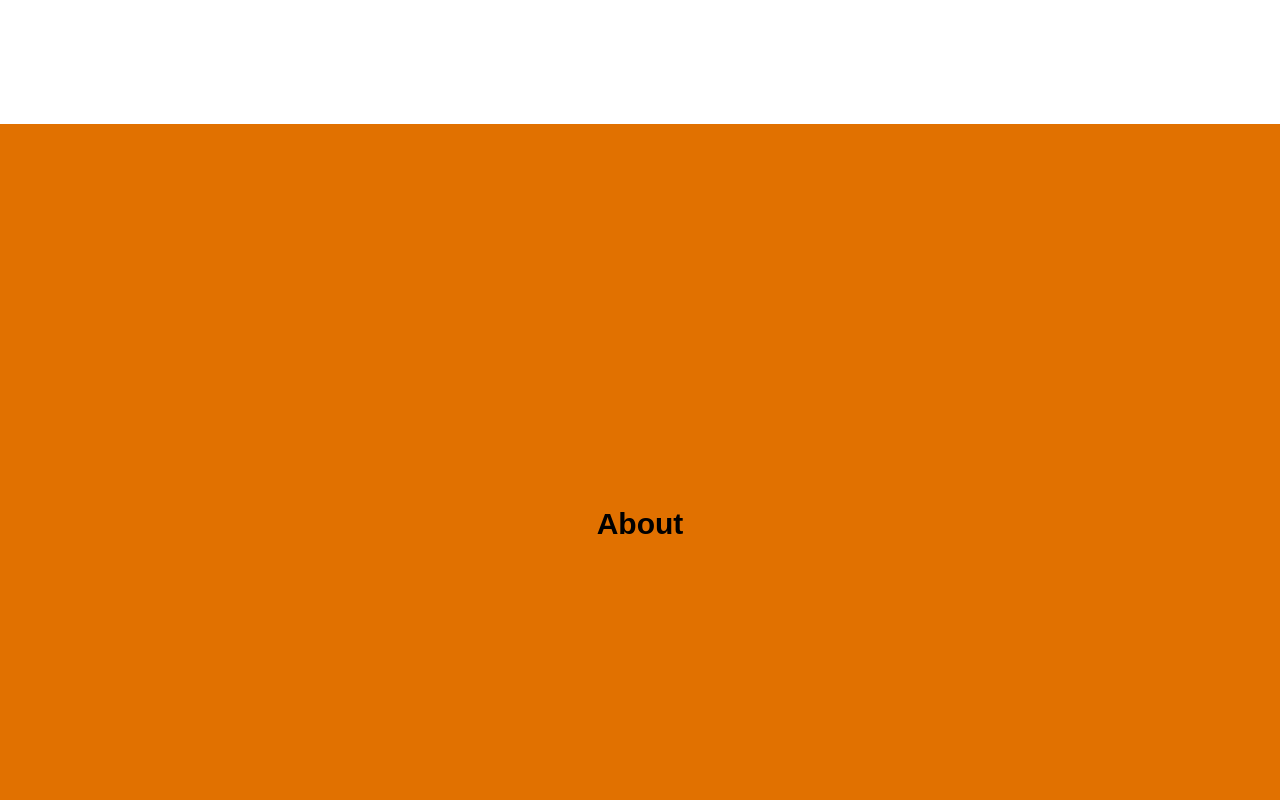
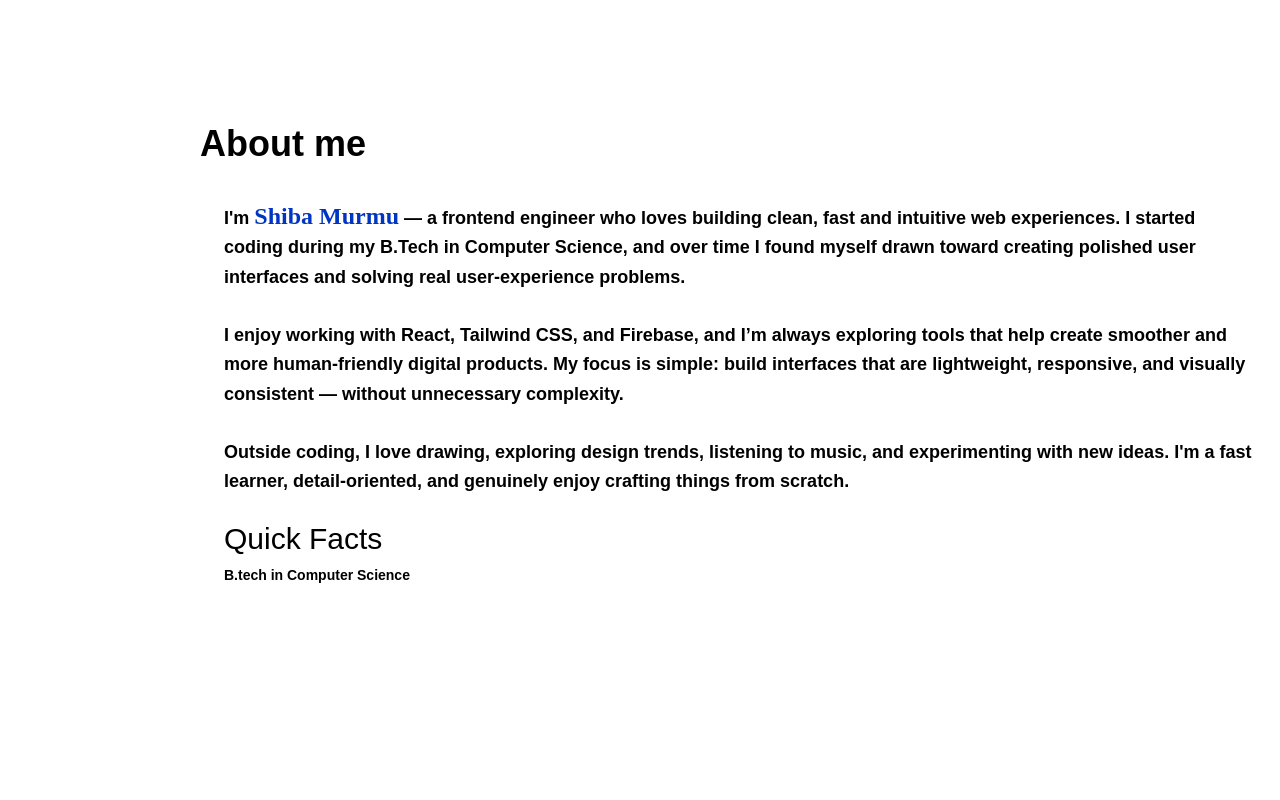
Before and after one commit to shiba-murmu/project-public-portfolio-website, a React (Vite) app: page / in a window 1280 px wide. Shown: the part 740-1540 px from the top of the page. Built offline with nearby package versions, Linux system fonts and the light colour scheme; a web font is replaced by a local one.

Commit message:
about me section desiged upto quick facts.

```diff
--- /dev/null
+++ b/src/components/Heading_text/Heading_text.jsx
@@ -0,0 +1,15 @@
+import React from 'react'
+
+function Heading_text({ text }) {
+    return (
+        <>
+            <div className=''>
+                <span className='text-3xl md:text-4xl font-extrabold'>
+                    {text}
+                </span>
+            </div>
+        </>
+    )
+}
+
+export default Heading_text;
--- a/src/index.css
+++ b/src/index.css
@@ -13,6 +13,7 @@ body {
   overflow-y: scroll; /* Enable vertical scrolling */
   /* background-image: url('/background3.jpg'); */
 }
+
 .heading-text {
   font-family: "Momo Signature", cursive;
   font-weight: 800;
@@ -51,7 +52,7 @@ body {
 
 :root {
   /* ***************************** */
-  --bluish: #155dfc;
+  --bluish: #0034c2;
   /* this variable is used for the bluish color gradient like buttons background color */
   --bluish-text: white;
   /******************************** */
--- a/src/pages/about/About.jsx
+++ b/src/pages/about/About.jsx
@@ -1,13 +1,49 @@
 import React from 'react'
+import Heading_text from '../../components/Heading_text/Heading_text'
+function About() {
+    return (
+        <>
+            <div id='About' className='min-h-screen md:pl-50 flex flex-col justify-center md:justify-start items-center md:items-start text-3xl font-bold'>
+                <div className=''>
+                    <Heading_text text='About me' />
+                </div>
+                <div>
+                    <section id="about" className="p-6 rounded-2xl" style={{ background: '' }}>
+                        <div className="mt-3 md:flex md:flex-col md:gap-6">
+                            <p
+                                className="text-sm md:text-lg                                                                              md:flex-1 leading-relaxed"
 
-function About() {
-  return (
-    <>
-        <div id='About' className='min-h-screen flex justify-center items-center text-3xl font-bold bg-amber-600'>
-            About
-        </div>
-    </>
-  )
+                            >
+                                I'm <span className="font-extrabold heading-text text-xl md:text-2xl text-(--bluish)">Shiba Murmu</span> — a frontend engineer who loves building
+                                clean, fast and intuitive web experiences. I started coding during my B.Tech in Computer
+                                Science, and over time I found myself drawn toward creating polished user interfaces and
+                                solving real user-experience problems.
+                                <br /><br />
+                                I enjoy working with <span className="font-semibold">React, Tailwind CSS, and Firebase</span>, and I’m always
+                                exploring tools that help create smoother and more human-friendly digital products. My focus
+                                is simple: build interfaces that are lightweight, responsive, and visually consistent —
+                                without unnecessary complexity.
+                                <br /><br />
+                                Outside coding, I love drawing, exploring design trends, listening to music, and experimenting
+                                with new ideas. I'm a fast learner, detail-oriented, and genuinely enjoy crafting things
+                                from scratch.
+                            </p>
+
+                            <div className="mt-6 md:mt-0 md:w-64">
+                                <h4 className="font-extrabold regular-bolder  text-md md:text-3xl mb-2">Quick Facts</h4>
+                                <ul className="space-y-1 text-sm" style={{ color: 'var(--muted)' }}>
+                                    <li>B.tech in Computer Science</li>
+
+
+                                </ul>
+                            </div>
+                        </div>
+                    </section>
+
+                </div>
+            </div>
+        </>
+    )
 }
 
 export default About
--- a/src/pages/profile/Profile.jsx
+++ b/src/pages/profile/Profile.jsx
@@ -24,7 +24,7 @@ function Profile() {
                         </div>
                     </div>
                 </div>
-                <div className='md:order-1  h-96 flex md:pl-20 md:flex-col  md:justify-left  md:gap-4'>
+                <div className='md:order-1  h-96 flex flex-col md:pl-20 md:flex-col  md:justify-left  md:gap-4'>
                     <div>
                         {/* For desktop screen */}
                         <div className='hidden md:block text-5xl regular-bolder font-extrabold'>
@@ -36,7 +36,7 @@ function Profile() {
                         <h3 className='hidden md:block text-2xl text-neutral-500 '>Frontend Developer</h3>
                     </div>
                     <div>
-                        <p className='text-md md:text-lg text-center md:text-left max-w-xl'>
+                        <p className='text-md mt-10 md:mt-0 px-5 md:px-0 md:text-lg text-center md:text-left max-w-xl'>
                             I build clean, fast, and accessible web experiences using React and Tailwind, Currently open to freelance and full-time opportunities. Let's connect!
                         </p>
                     </div>
@@ -58,6 +58,11 @@ function Profile() {
                             <span className='bg-(--bluish) text-(--bluish-text) px-3 py-1 rounded-full text-sm'>Tailwind</span>
                         </div>
                     </div>
+                    <div className='mt-20 md:hidden flex flex-wrap gap-3 justify-center md:block'>
+                        {/* not visible to mobile */}
+                        <h4 className='bg-(--bluish) text-md text-white px-5 py-3 rounded-md cursor-pointer'>Download Resume</h4>
+                    </div>
+
                 </div>
             </div>
         </>
@@ -65,3 +70,10 @@ function Profile() {
 }
 
 export default Profile
+
+{/* <div className='hidden md:flex gap-5 mt-10'>
+                            <img src="https://cdn-icons-png.flaticon.com/512/733/733547.png" alt="facebook" className='h-8 w-8 cursor-pointer hover:scale-110 transition duration-300'/>
+                            <img src="https://cdn-icons-png.flaticon.com/512/733/733579.png" alt="twitter" className='h-8 w-8 cursor-pointer hover:scale-110 transition duration-300'/>
+                            <img src="https://cdn-icons-png.flaticon.com/512/2111/2111463.png" alt="instagram" className='h-8 w-8 cursor-pointer hover:scale-110 transition duration-300'/>
+                            <img src="https://cdn-icons-png.flaticon.com/512/174/174857.png" alt="linkedin" className='h-8 w-8 cursor-pointer hover:scale-110 transition duration-300'/>
+                        </div> */}
```
